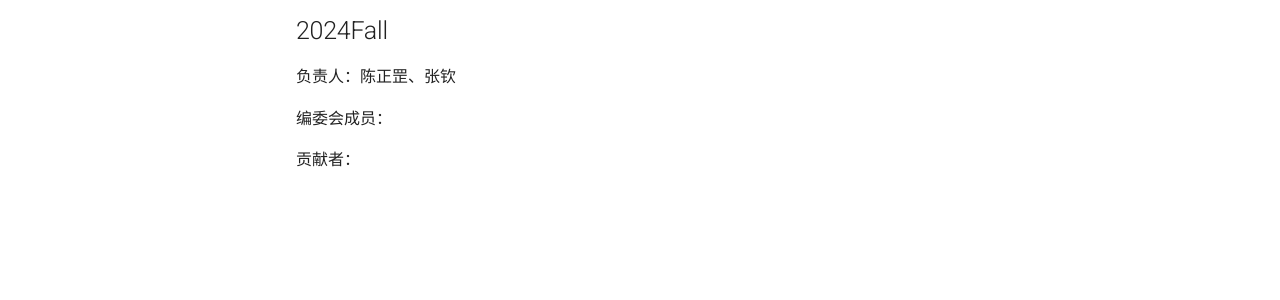
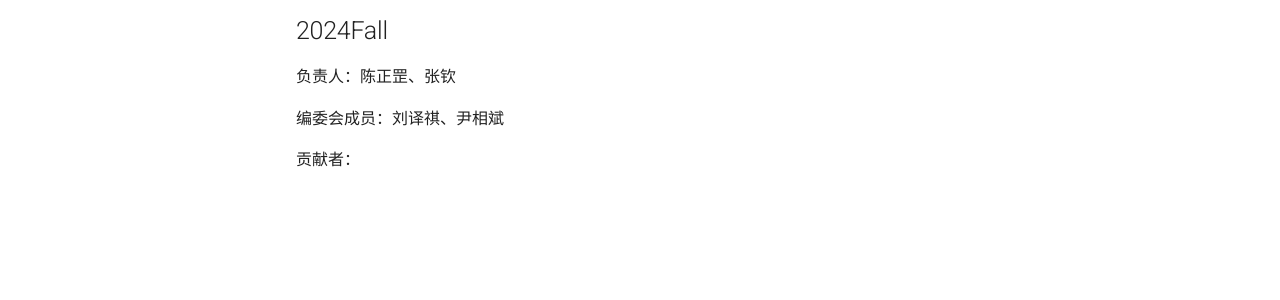
Before and after one commit to MIECer/FZU-flying-book, an MkDocs documentation site: the page built from docs/about/people.md, in a window 1280 px wide. Shown: the part 482-782 px from the top of the page. Built offline with MkDocs 1.6.1 and Material for MkDocs 9.7.7, drawn with Linux system fonts in a browser that asks for light colours; comment, search, counter and statistics services are not loaded.

Commit message:
Update people.md

```diff
--- a/docs/about/people.md
+++ b/docs/about/people.md
@@ -16,6 +16,6 @@
 
 负责人：陈正罡、张钦
 
-编委会成员：
+编委会成员：刘译祺、尹相斌
 
 贡献者：
```
